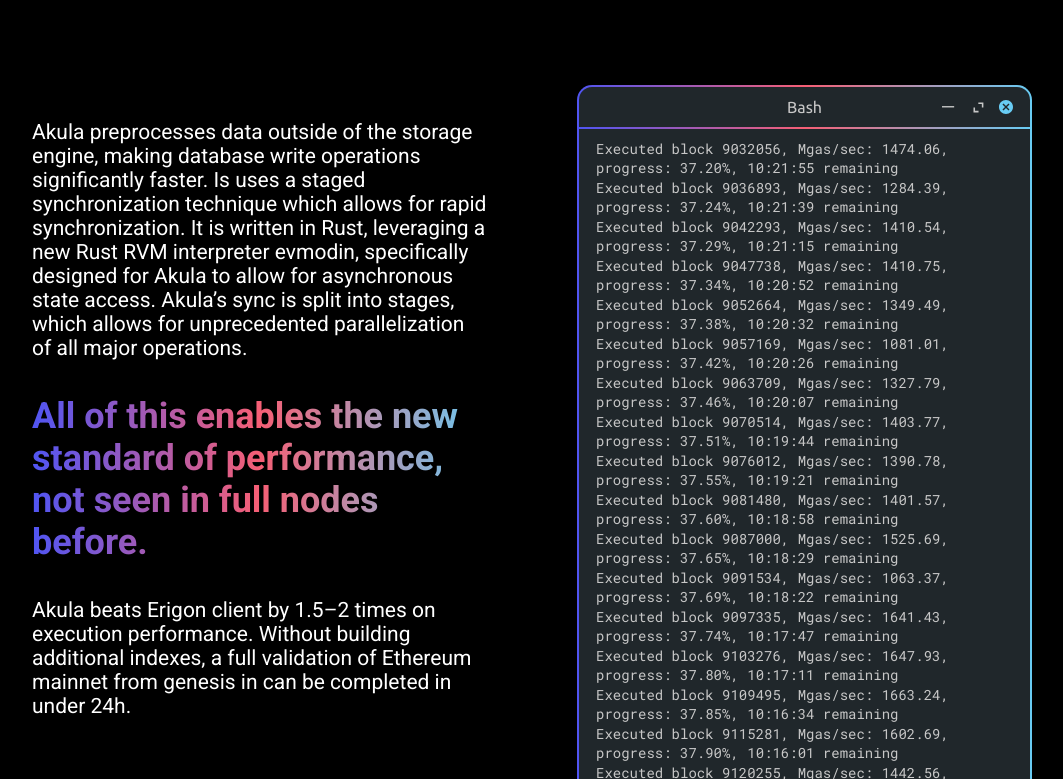
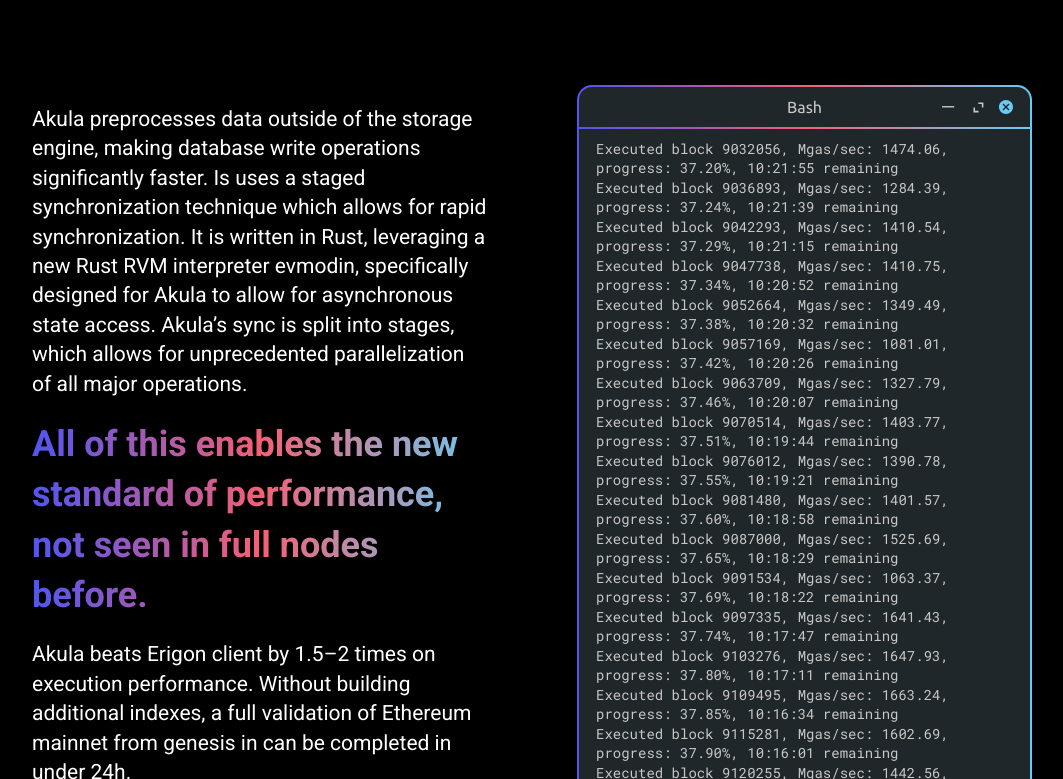
Before and after one commit to akula-bft/website, a React (Create React App) app: page / in a window 1280 px wide. Shown: the part 2081-2860 px from the top of the page, without its empty margins (108-1171 px from the left). Built offline with nearby package versions, Linux system fonts and the light colour scheme.

Commit message:
:lipstick: increase line height

```diff
--- a/src/components/Performance.tsx
+++ b/src/components/Performance.tsx
@@ -45,7 +45,8 @@
 const Description = styled.p`
   font-size: 2.1rem;
   font-weight: 400;
-  margin-top: 3.5rem;
+  margin-top: 2rem;
+  line-height: 1.4;
 `;
 
 const Highlight = styled.p`
```
